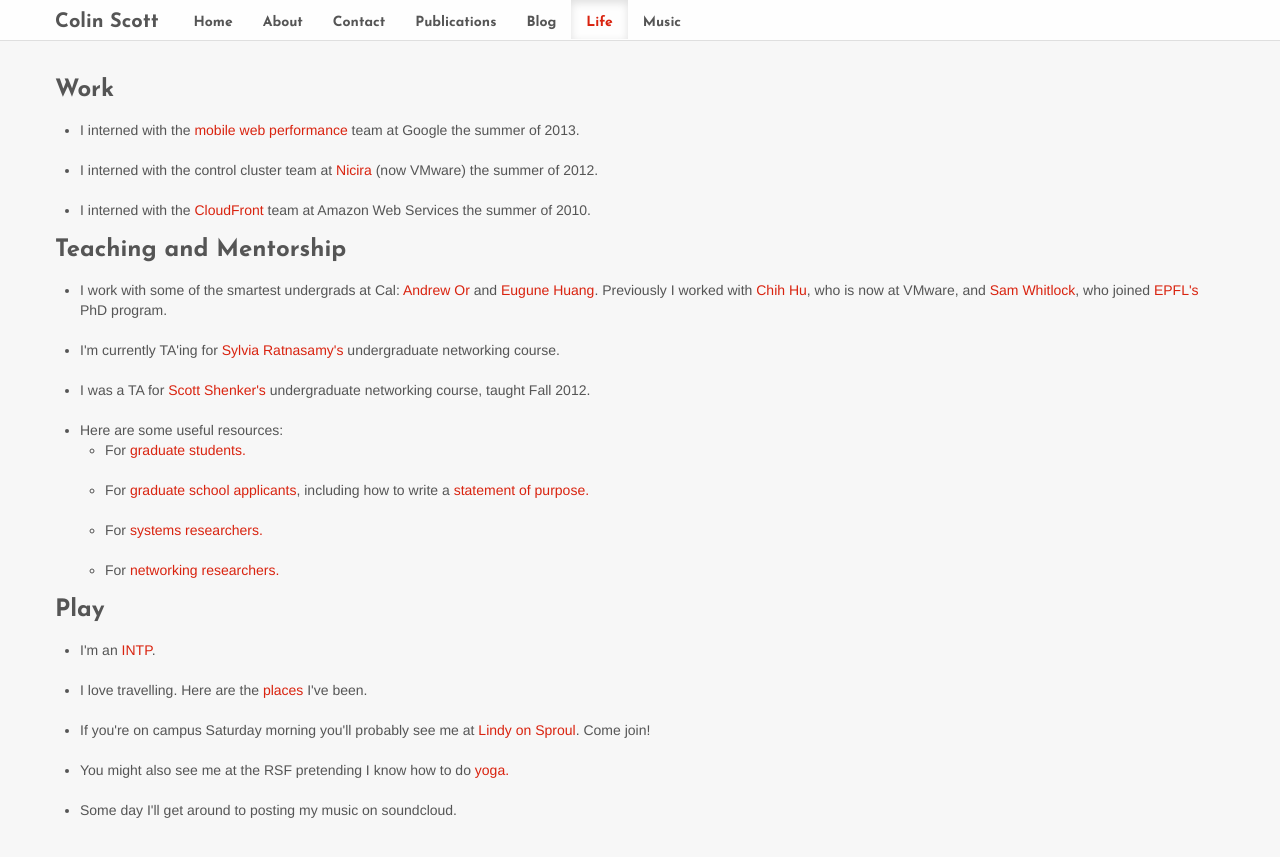
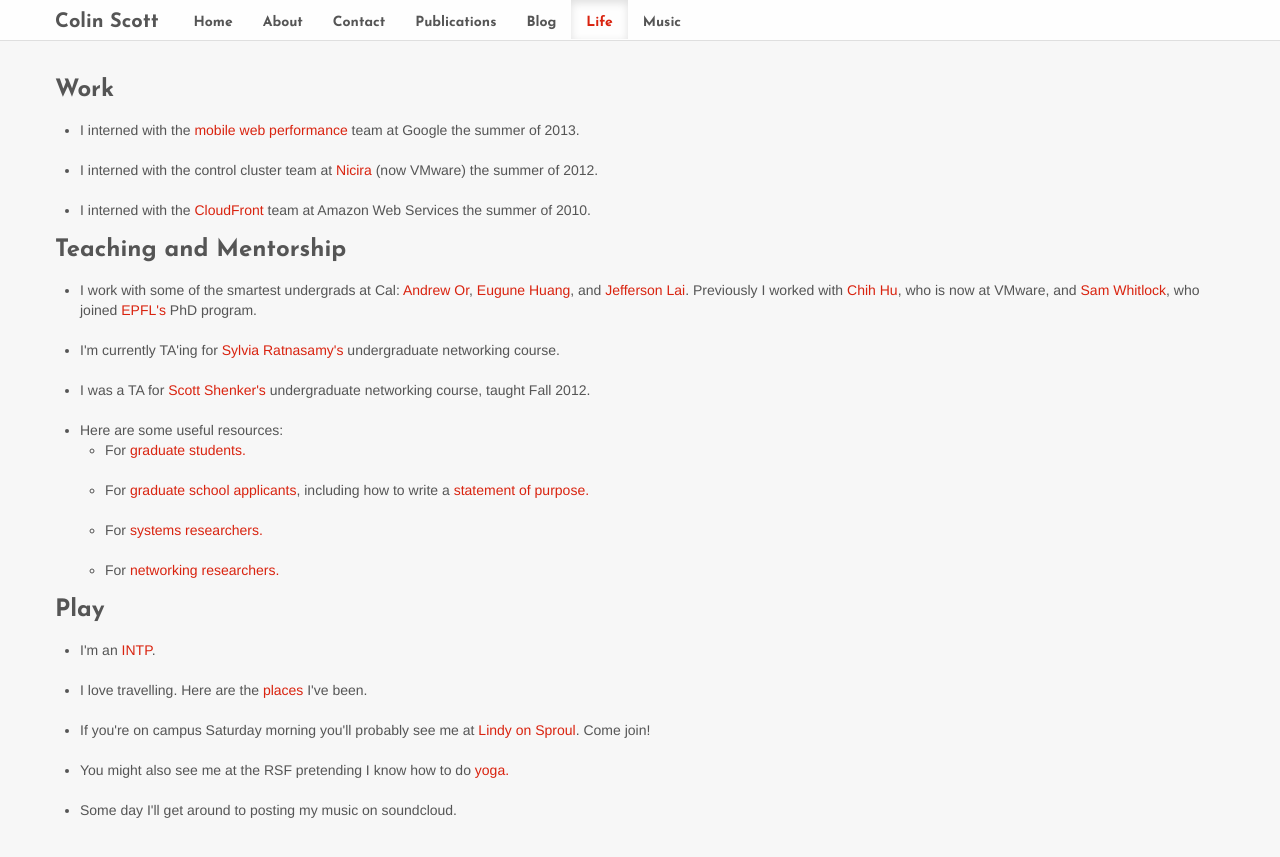
Before and after one commit to colin-scott/personal_website, a Jekyll site: the page built from life.html, in a window 1280 px wide. Shown: the top 857 px of the page. Built offline with Jekyll 4.4.1, drawn with Linux system fonts in a browser that asks for light colours; Markdown is read by kramdown in place of the engine named in the settings.

Commit message:
Add Jefferson

```diff
--- a/life.html
+++ b/life.html
@@ -28,8 +28,9 @@
 <ul>
 <li>
 I work with some of the smartest undergrads at Cal:
-<a href="https://plus.google.com/109177137524762864782/posts">Andrew Or</a> and
-<a href="http://eugene.huang.org/">Eugune Huang</a>.
+<a href="https://plus.google.com/109177137524762864782/posts">Andrew Or</a>,
+<a href="http://eugene.huang.org/">Eugune Huang</a>, and
+<a href="http://www.jeffersonlai.com/">Jefferson Lai</a>.
 Previously I worked with
 <a href="https://plus.google.com/101762880109322467998/about">Chih Hu</a>,
 who is now at VMware, and
```
